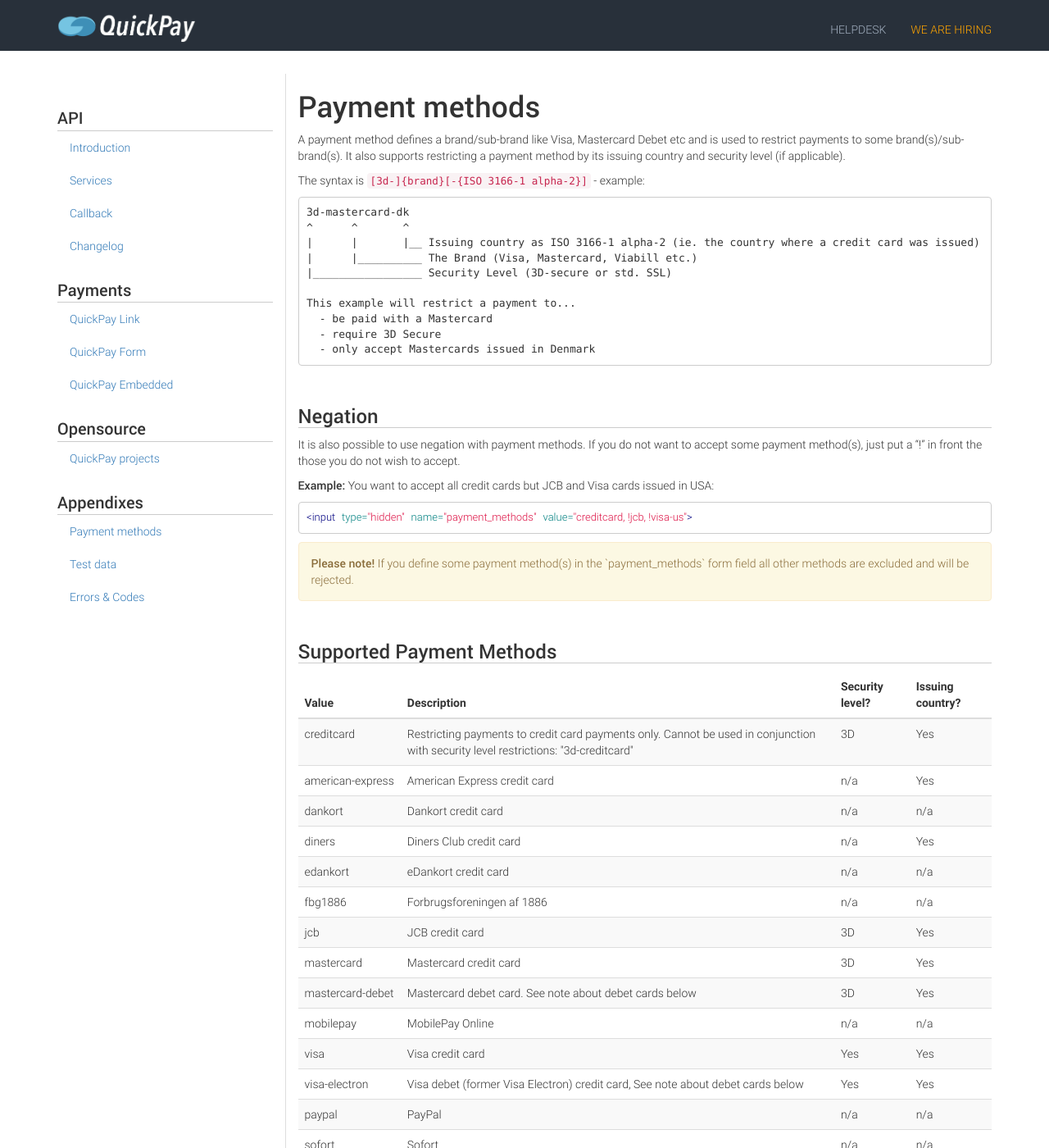
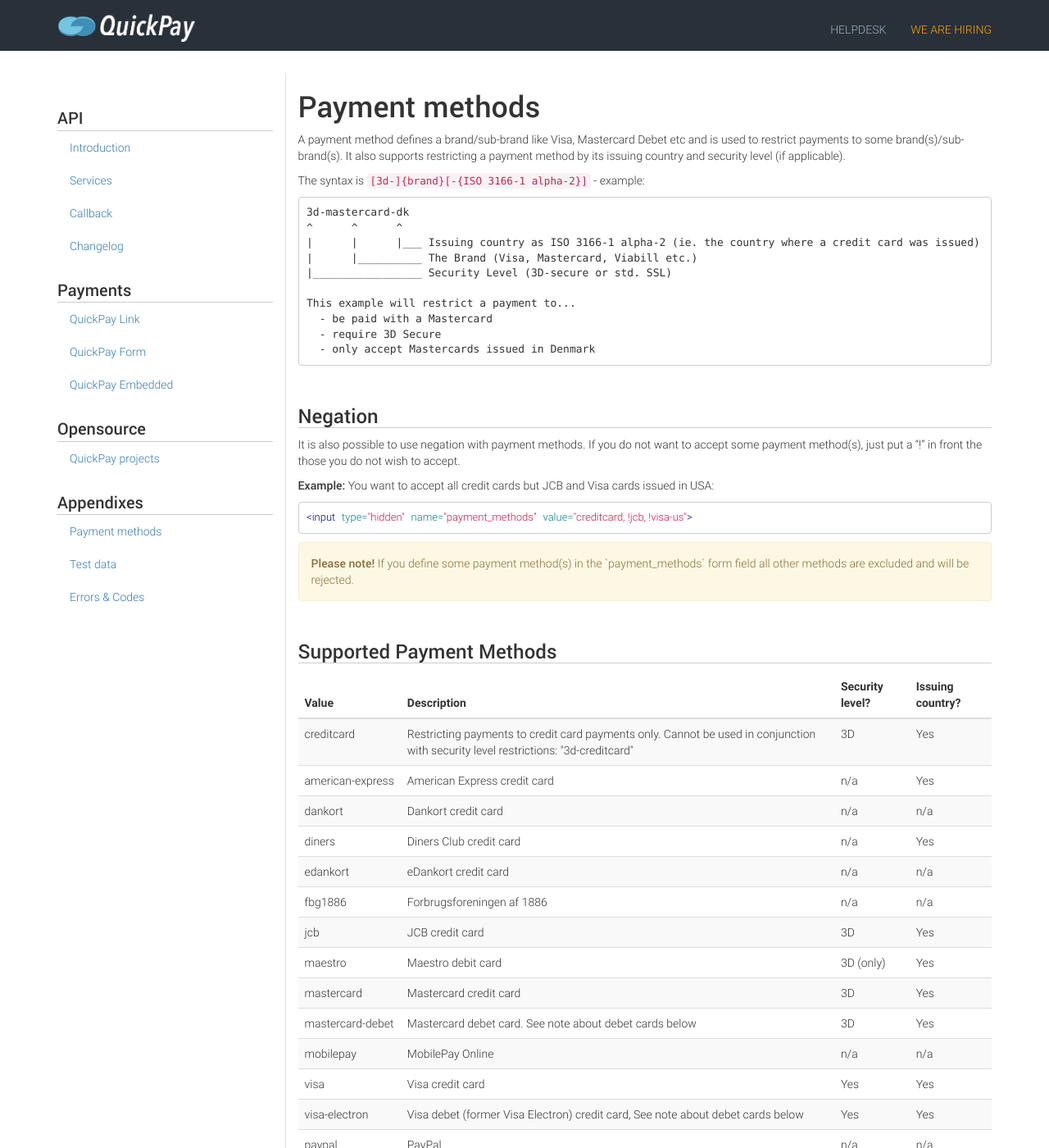
Before and after one commit to bergholdt/QuickPay.github.io, a Jekyll site: the page built from appendixes/payment-methods/index.md, in a window 1280 px wide and 1400 px high. Shown: the whole window at 82% size. Built offline with Jekyll 4.4.1, drawn with Linux system fonts in a browser that asks for light colours; nearby versions of some CDN libraries.

Commit message:
mention maestro card

````diff
--- a/appendixes/payment-methods/index.md
+++ b/appendixes/payment-methods/index.md
@@ -11,8 +11,8 @@ The syntax is `[3d-]{brand}[-{ISO 3166-1 alpha-2}]` - example:
 
 ```
 3d-mastercard-dk
-^      ^       ^
-|      |       |__ Issuing country as ISO 3166-1 alpha-2 (ie. the country where a credit card was issued)
+^      ^      ^
+|      |      |___ Issuing country as ISO 3166-1 alpha-2 (ie. the country where a credit card was issued)
 |      |__________ The Brand (Visa, Mastercard, Viabill etc.)
 |_________________ Security Level (3D-secure or std. SSL)
 
@@ -95,6 +95,12 @@ It is also possible to use negation with payment methods. If you do not want to
       <td>Yes</td>
     </tr>
     <tr>
+      <td>maestro</td>
+      <td>Maestro debit card</td>
+      <td>3D (only)</td>
+      <td>Yes</td>
+    </tr>
+    <tr>
       <td>mastercard</td>
       <td>Mastercard credit card</td>
       <td>3D</td>
````
